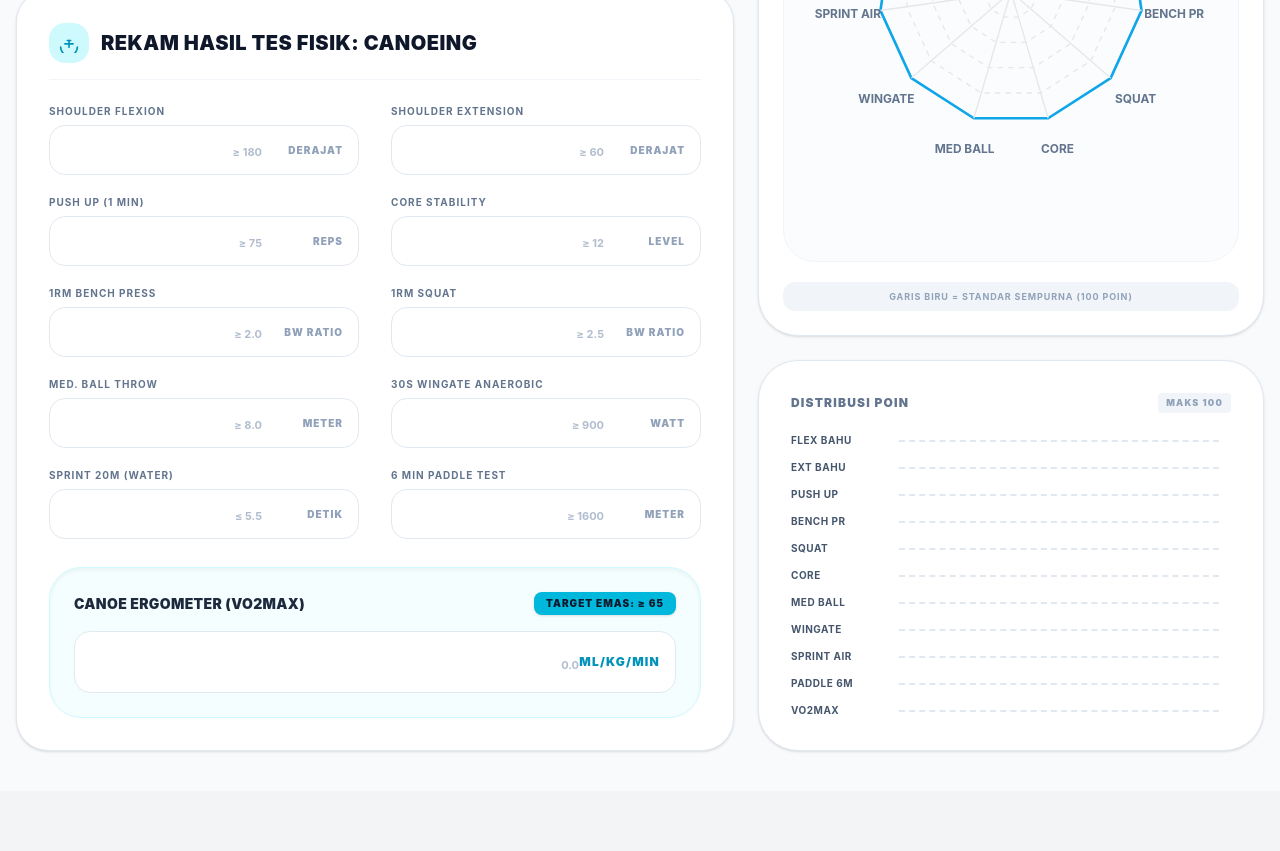
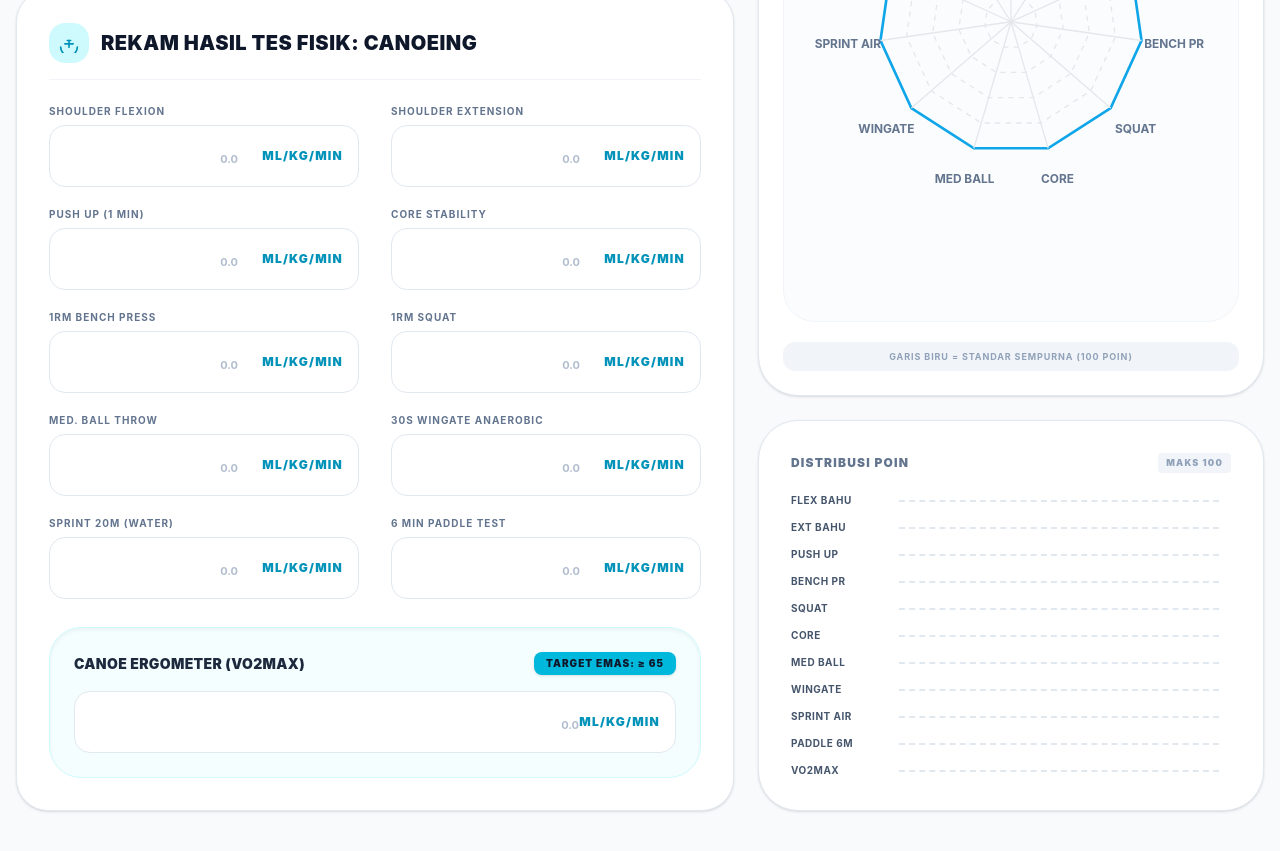
Before and after one commit to fiqhipondaa9/kalkulator-fisik-dayung, a React (Vite) app: page / in a window 1280 px wide. Shown: the part 880-1731 px from the top of the page. Before the commit the page ends 1671 px from the top, so only its background shows below. Built offline with nearby package versions, Linux system fonts and the light colour scheme.

Commit message:
OK LABEL

```diff
--- a/src/App.jsx
+++ b/src/App.jsx
@@ -403,9 +403,17 @@ export default function App() {
                  <div key={item.id} className="flex flex-col relative group">
                    <label className="text-[10px] font-bold text-slate-500 uppercase tracking-widest mb-1.5">{item.label}</label>
                    <div className="relative">
-                     <input type="number" step="0.1" value={tests[item.id]} onChange={e => setTests({...tests, [item.id]: e.target.value})} className={testInputClass} placeholder={getTargetPlaceholder('Canoeing', item.id.replace('Canoe',''), identity.gender)} />
-                     <span className="absolute right-4 top-1/2 -translate-y-1/2 text-[10px] font-black text-slate-400 uppercase tracking-widest">{item.unit}</span>
-                   </div>
+                   <input
+                     type="number"
+                     step="0.1"
+                     value={identity.subCabor === 'Canoeing' ? tests.ergoVO2 : tests.rowingVO2}
+                     onChange={e => setTests({...tests, [identity.subCabor === 'Canoeing' ? 'ergoVO2' : 'rowingVO2']: e.target.value})}
+                     className={`${testInputClass} bg-white border-cyan-200 py-4 text-xl`}
+                     placeholder="0.0"
+                     style={{ paddingRight: '120px' }}
+                   />
+                   <span className="absolute right-4 top-1/2 -translate-y-1/2 text-xs font-black text-cyan-600 uppercase tracking-widest">ML/KG/MIN</span>
+                 </div>
                  </div>
                ))}
 
```
